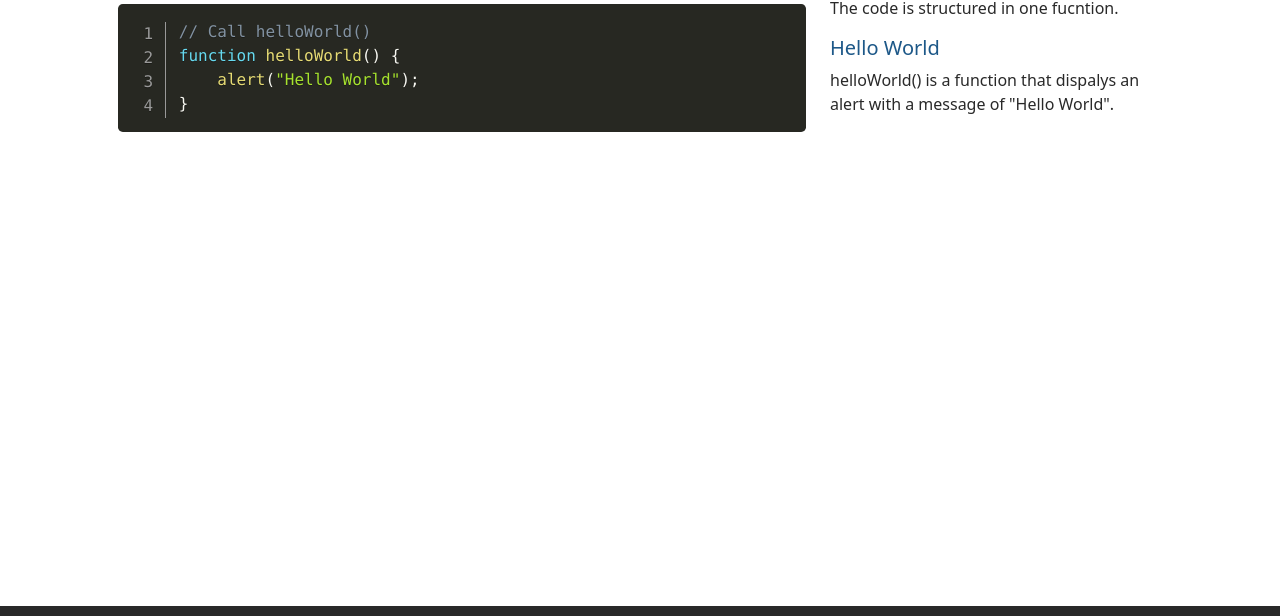
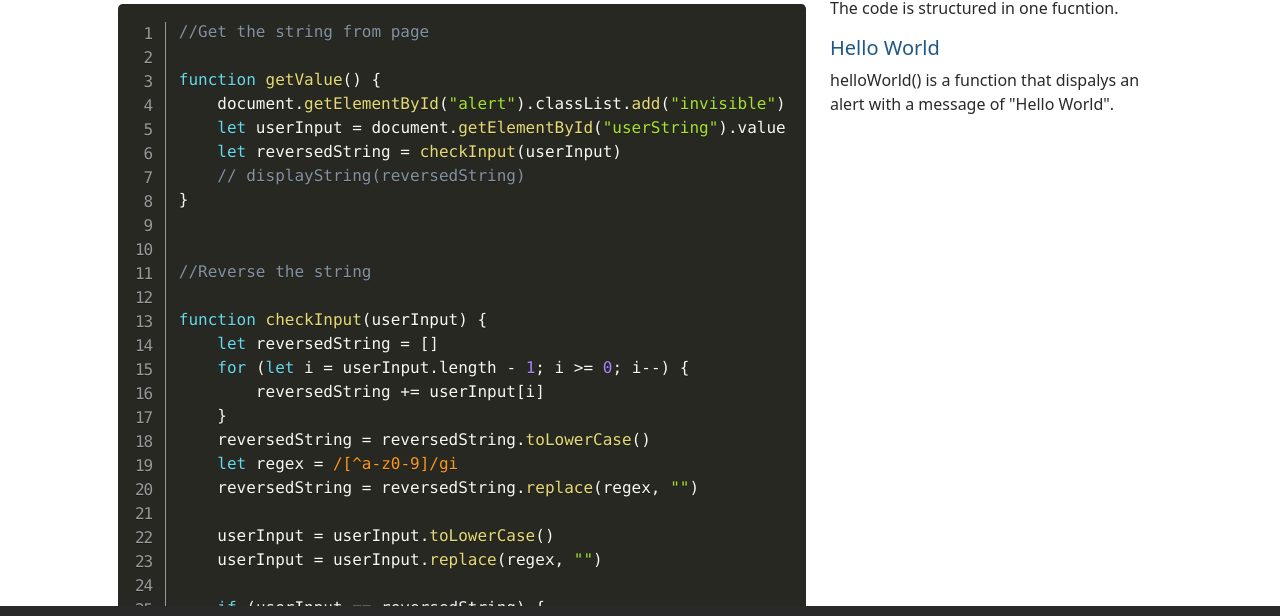
Before and after one commit to MrR-o-b-o-t/emordnilap, a plain HTML site: page code.html in a window 1280 px wide. Shown: the part 122-738 px from the top of the page. Drawn offline with nearby package versions, Linux system fonts and the light colour scheme.

Commit message:
Add code block to code.html

```diff
--- a/code.html
+++ b/code.html
@@ -77,10 +77,48 @@
           <div class="col-lg-8">
             <pre class="line-numbers">
                 <code class="language-javascript">
-                    // Call helloWorld()
-                    function helloWorld() {
-                        alert("Hello World");
-                    }
+
+                  //Get the string from page
+
+                  function getValue() {
+                      document.getElementById("alert").classList.add("invisible")
+                      let userInput = document.getElementById("userString").value
+                      let reversedString = checkInput(userInput)
+                      // displayString(reversedString)
+                  }
+
+
+                  //Reverse the string
+
+                  function checkInput(userInput) {
+                      let reversedString = []
+                      for (let i = userInput.length - 1; i >= 0; i--) {
+                          reversedString += userInput[i]
+                      }
+                      reversedString = reversedString.toLowerCase()
+                      let regex = /[^a-z0-9]/gi
+                      reversedString = reversedString.replace(regex, "")
+
+                      userInput = userInput.toLowerCase()
+                      userInput = userInput.replace(regex, "")
+
+                      if (userInput == reversedString) {
+                          document.getElementById("palindromeHeading").innerHTML = "Well Done! Your Word/Phrase Is a Palindrome!"
+                          displayString(reversedString)
+                      } else {
+                          document.getElementById("palindromeHeading").innerHTML = `Sorry!`
+                          document.getElementById("msg").innerHTML = `${reversedString} is not a palindrome.`
+                          document.getElementById("alert").classList.remove("invisible")
+                      }
+                      return
+                  }
+
+                  //Display message and string
+
+                  function displayString(reversedString) {
+                      document.getElementById("msg").innerHTML = `Your word or phrase reversed is: ${reversedString}`
+                      document.getElementById("alert").classList.remove("invisible")
+                  }
                 </code>
             </pre>
           </div>
@@ -108,7 +146,11 @@
           <div
             class="col d-flex align-items-center justify-content-start justify-content-lg-center"
           >
-            <img src="img/Sam Kautz - White Transparent PNG.png" alt="Logo" height="40" />
+            <img
+              src="img/Sam Kautz - White Transparent PNG.png"
+              alt="Logo"
+              height="40"
+            />
           </div>
           <div
             class="col d-flex align-items-center justify-content-start justify-content-lg-end"
```
